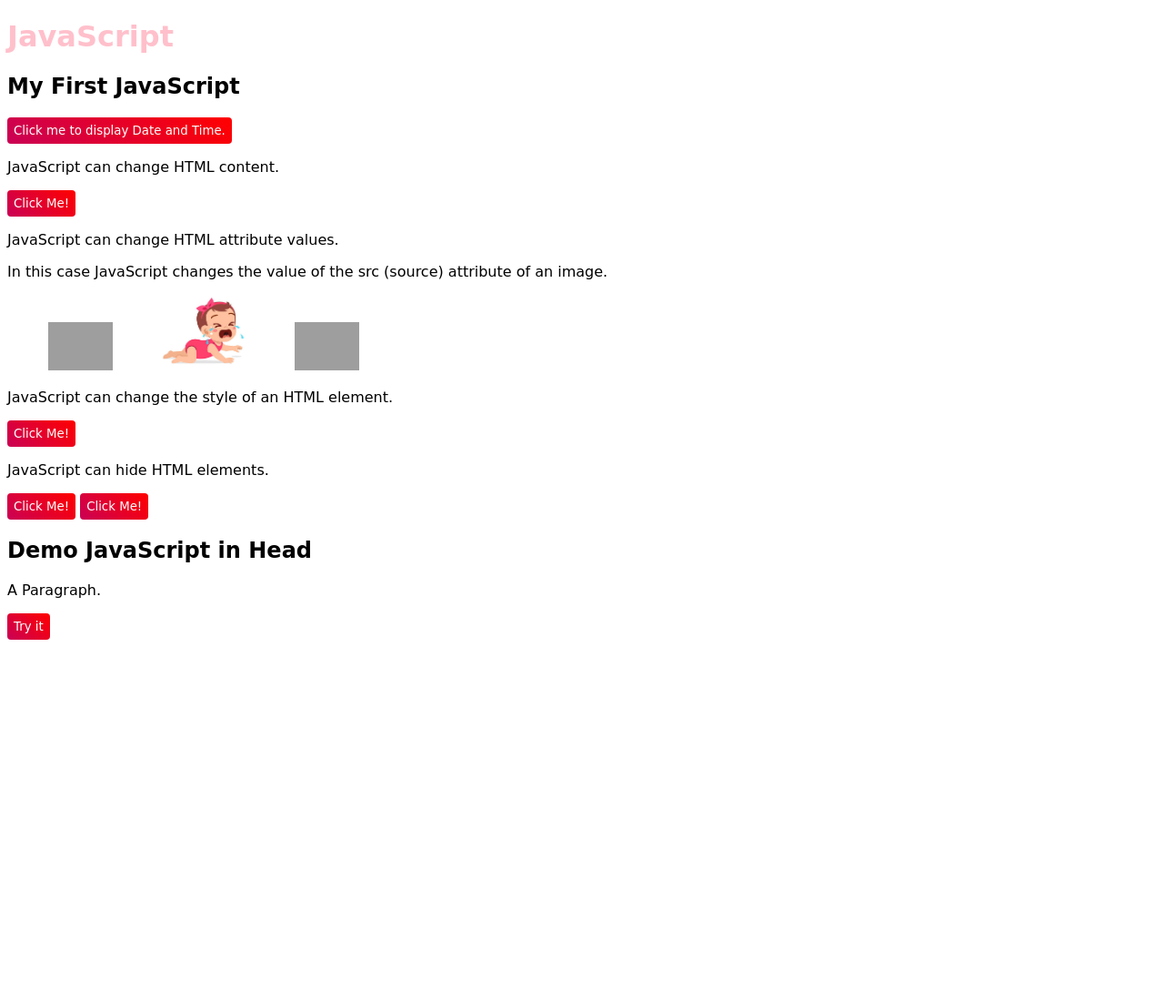
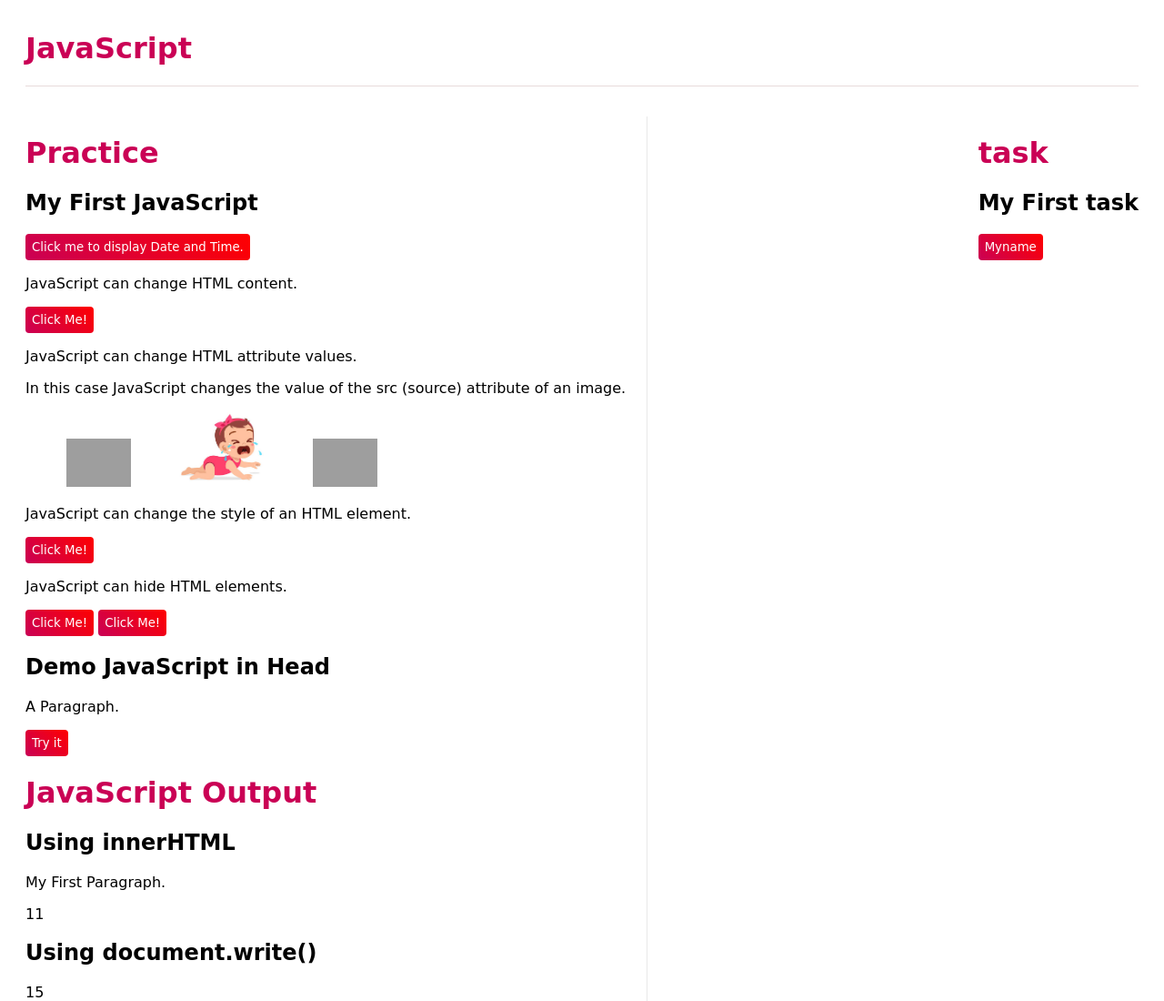
Before and after one commit to italeenamk/Javascript-code, a plain HTML site: page index.html in a window 1280 px wide. Shown: the whole page at 91% size. Before the commit the page ends 800 px from the top, so only its background shows below. Drawn offline with nearby package versions, Linux system fonts and the light colour scheme; grey boxes are pictures that could not be loaded.

Commit message:
coding...

```diff
--- a/index.html
+++ b/index.html
@@ -19,8 +19,15 @@
 </head>
 <body>
 
+    <div class="title">
         <h1>JavaScript</h1>
+        <hr>
+    </div>
 
+    <div class="container-fluid">
+        <div class="row">
+            <div class="col-md-8 col-sm-12">
+                <h1>Practice</h1>
                 <h2>My First JavaScript</h2>
 
                <button type="button"
@@ -37,11 +44,13 @@
 
                <p>In this case JavaScript changes the value of the src (source) attribute of an image.</p>
 
-    <span onclick="document.getElementById('myImage').src='left-img.jpg'"><img src="https://www.pngall.com/wp-content/uploads/5/Kids-Toys-PNG-Image.png"></span>
+               <span onclick="document.getElementById('myImage').src='left-img.jpg'">
+                <img src="https://www.pngall.com/wp-content/uploads/5/Kids-Toys-PNG-Image.png"></span>
 
                <img id="myImage" src="right-img.jpg" style="width:100px">
 
-    <span onclick="document.getElementById('myImage').src='right-img.jpg'"><img src="https://www.pngmart.com/files/15/Orange-Beach-Ball-Transparent-PNG.png"></span>
+               <span onclick="document.getElementById('myImage').src='right-img.jpg'">
+                <img src="https://www.pngmart.com/files/15/Orange-Beach-Ball-Transparent-PNG.png"></span>
 
                <p id="click">JavaScript can change the style of an HTML element.</p>
 
@@ -61,6 +70,32 @@
 
                <button type="button" onclick="myFunction()">Try it</button>
 
+               <h1>JavaScript Output</h1>
+
+               <h2>Using innerHTML</h2>
+               <p>My First Paragraph.</p>
+
+               <p id="plus"></p>
+
+               <script>
+               document.getElementById("plus").innerHTML = 5 + 6;
+               </script>
+               <h2>Using document.write()</h2>
+               <script>
+               document.write(5 + 10);
+               </script>
+            </div>
+            <div class="col-md-4 col-sm-12">
+                <h1>task</h1>
+                <h2>My First task</h2>
+                <p id="myname"></p>
+                <button type="button" onclick="document.getElementById('myname').innerHTML = 'Aleena masood';">Myname</button>
+            </div>
+        </div>
+    </div>
+
+
+
 </body>
 <script type="text/javascript">
 </script>
--- a/style.css
+++ b/style.css
@@ -2,11 +2,12 @@
 	font-family: cursive;
 }
 h1 {
-	color: pink;
+	color: #ca0155;
 }
 #demo {}
 span img {
 	width: 71px;
+	cursor: pointer;
     margin: 0 45px;
 }
 button {
@@ -18,3 +19,23 @@ button {
     border-radius: 4px;
     background: linear-gradient(45deg, #ca0155, red);
 }
+.row {
+	padding: 20px;
+	display: flex;
+	justify-content: space-between;
+}
+.title {
+	padding: 5px 20px;
+}
+.title hr {
+	border: none;
+    background: #5f000024;
+    height: 1px;
+}
+.row .col-md-8 {
+	border-right: 1px solid #00000017;
+    padding-right: 23px;
+}
+.row .col-md-4 {
+	padding-left: 23px;
+}
```
Lines whose indentation alone changed are shown as unchanged.
